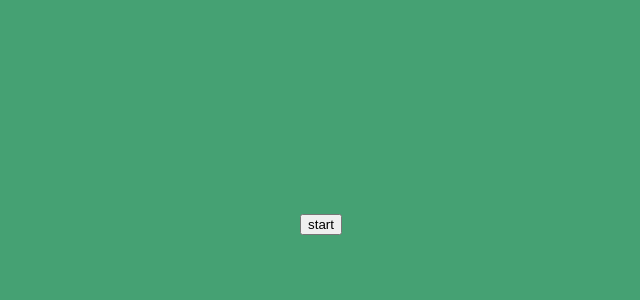
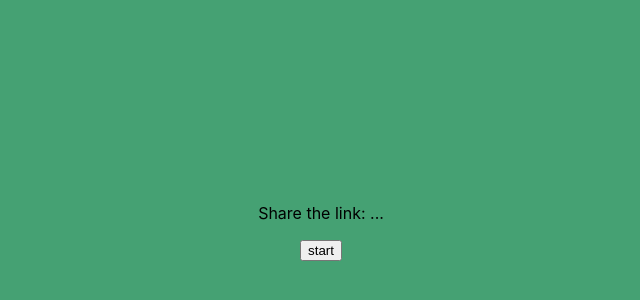
Before and after one commit to predatorray/mental-texas-holdem, a React (Create React App) app: page / in a window 1280 px wide. Shown: the part 176-476 px from the top of the page, without its empty margins (319-959 px from the left). Built offline with nearby package versions, Linux system fonts and the light colour scheme; what peerjs would draw is missing.

Commit message:
Added the link

```diff
--- a/src/App.tsx
+++ b/src/App.tsx
@@ -4,10 +4,9 @@ import './App.css';
 
 import CardImage from './components/CardImage';
 import useTexasHoldem from './lib/texas-holdem/useTexasHoldem';
+import TexasHoldemGameRoom from "./lib/texas-holdem/TexasHoldemGameRoom";
 
 function App() {
-  const params = new URL(document.location.toString()).searchParams;
-  const gameRoomId = params.get('gameRoomId');
   const {
     peerState,
     playerId,
@@ -23,9 +22,7 @@ function App() {
     totalBetsPerPlayer,
     showdownResultOfLastRound,
     actions,
-  } = useTexasHoldem({
-    gameRoomId: gameRoomId || undefined,
-  });
+  } = useTexasHoldem();
   const [betAmount, setBetAmount] = useState<string>('0');
   return (
     <div className="App">
@@ -37,7 +34,28 @@ function App() {
           {
             (() => {
               if (players === undefined) {
-                return gameRoomId ? <>Waiting for the host to start the game...</> : <button onClick={() => startGame()}>start</button>;
+                const roomLink = (() => {
+                  if (!playerId) {
+                    return null;
+                  }
+                  if (TexasHoldemGameRoom.hostId) {
+                    return window.location.href;
+                  }
+                  return `${window.location.href}?gameRoomId=${playerId}`;
+                })();
+                return TexasHoldemGameRoom.hostId
+                  ? (
+                    <>
+                      <p>Share the link: {roomLink ? <a href={roomLink} target="_blank">{roomLink}</a> : '...'}</p>
+                      <p>Waiting for the host to start the game...</p>
+                    </>
+                  )
+                  : (
+                    <>
+                      <p>Share the link: {roomLink ? <a href={roomLink} target="_blank">{roomLink}</a> : '...'}</p>
+                      <button onClick={() => startGame()}>start</button>
+                    </>
+                  );
               } else if (hole && board) {
                 return (
                   <>
--- a/src/lib/texas-holdem/useTexasHoldem.ts
+++ b/src/lib/texas-holdem/useTexasHoldem.ts
@@ -75,9 +75,7 @@ TexasHoldemGameRoom.onEvent((e, fromWhom) => {
   TexasHoldemGameRoomSingletonEventEmitter.emit('event', e.data, fromWhom);
 });
 
-export default function useTexasHoldem(props: {
-  gameRoomId?: string;
-} & PeerServerOptions) {
+export default function useTexasHoldem() {
   const [peerId, setPeerId] = useState<string>();
   useEffect(() => {
     const peerIdListener = (peerIdAssigned: string) => setPeerId(peerIdAssigned);
```
